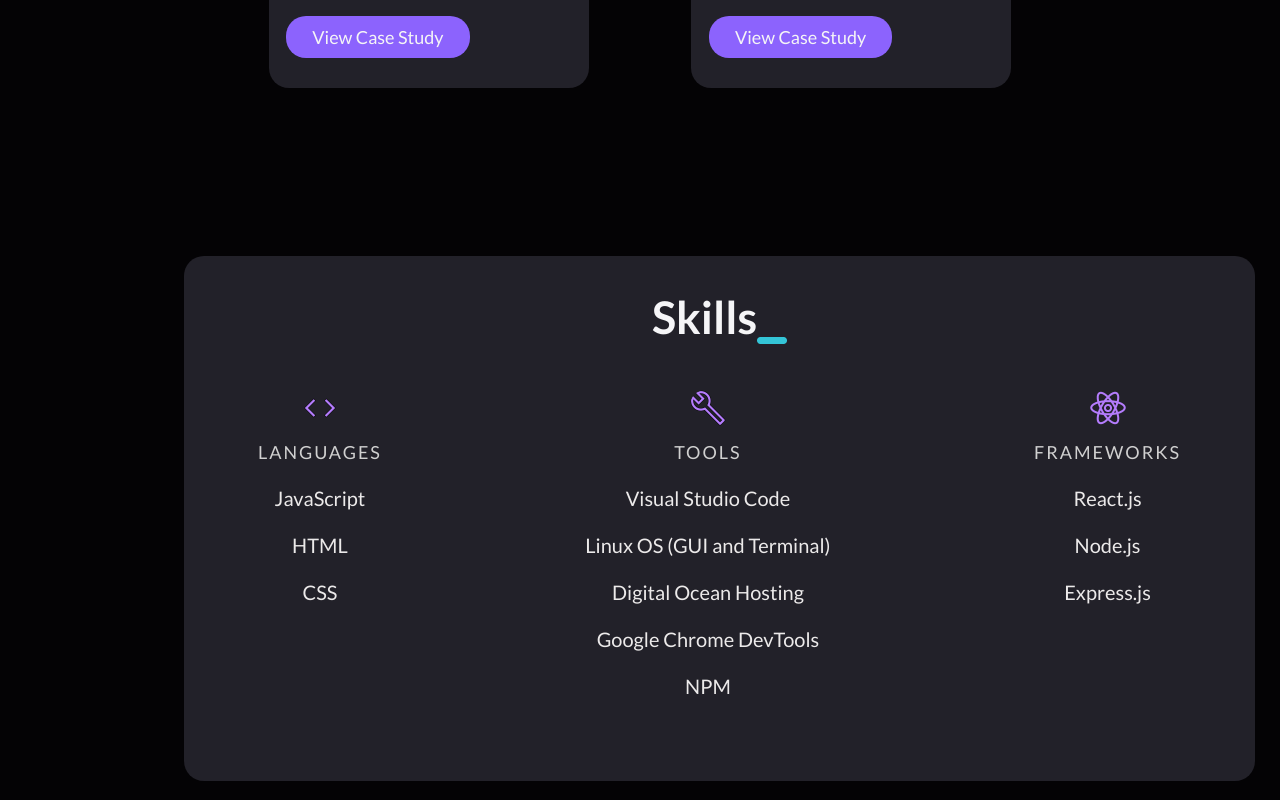
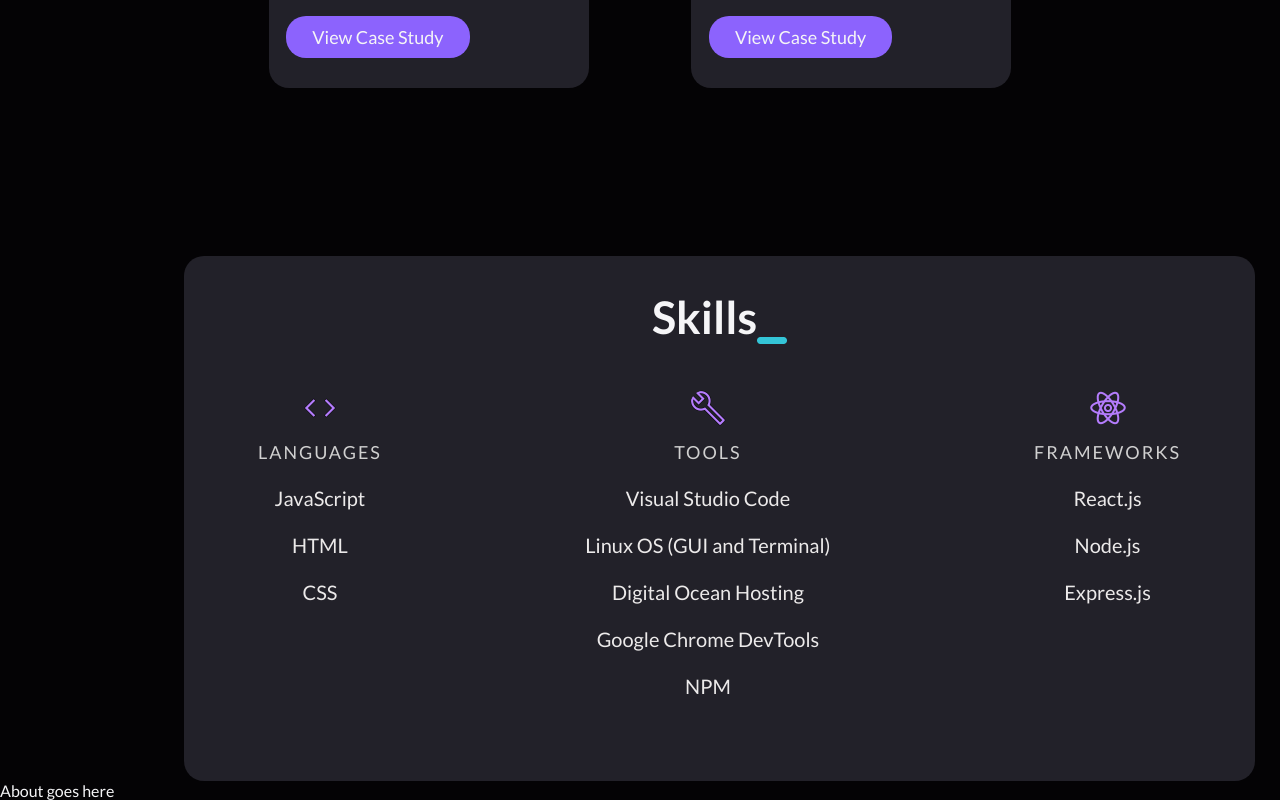
Before and after one commit to laurencecasta/Laurence-Castaneda-Portfolio, a React (Create React App) app: page / in a window 1280 px wide. Shown: the part 2270-3070 px from the top of the page. Built offline with nearby package versions, Linux system fonts and the light colour scheme.

Commit message:
Initialize About component

```diff
--- a/src/App.js
+++ b/src/App.js
@@ -6,6 +6,7 @@ import NavBar from './components/NavBar/NavBar'
 import Hero from './components/Hero/Hero'
 import Projects from './components/Projects/Projects'
 import Skills from './components/Skills/Skills'
+import About from './components/About/About'
 
 class App extends React.Component {
   constructor() {
@@ -23,6 +24,7 @@ class App extends React.Component {
         <Hero />
         <Projects />
         <Skills />
+        <About />
       </div>
     )
   }
--- /dev/null
+++ b/src/components/About/About.js
@@ -0,0 +1,9 @@
+import React from 'react'
+
+function About() {
+  return (
+    <div>About goes here</div>
+  )
+}
+
+export default About
```
